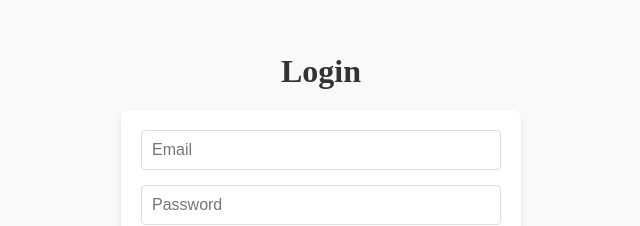
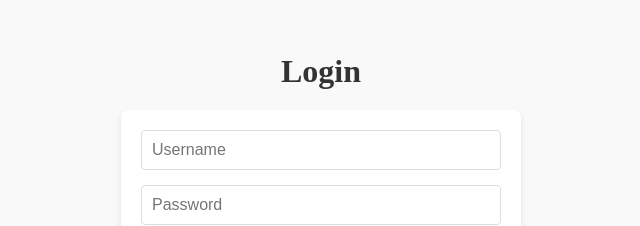
Before and after one commit to Jkloda/movie_recommendation_system, a React (Create React App) app in the folder client/: page /Login in a window 1280 px wide. Shown: the part 197-423 px from the top of the page, without its empty margins (319-959 px from the left). Built offline with nearby package versions, Linux system fonts and the light colour scheme.

Commit message:
enabled https

```diff
--- a/client/src/components/Login.js
+++ b/client/src/components/Login.js
@@ -4,26 +4,34 @@ import { loginUser } from "./LoginService";
 import "./Login.css";
 
 const Login = () => {
-  const [email, setEmail] = useState("");
+  const [username, setUsername] = useState("");
   const [password, setPassword] = useState("");
+  const [result, setResult] = useState("");
+  const [show, setShow] = useState(true);
 
   const handleSubmit = async (e) => {
     e.preventDefault();
-    await loginUser({ email, password });
+    let loginResult = await loginUser({ username, password });
+    setShow(!setShow);
+    setResult(loginResult);
   };
 
   return (
+      <>
+          <div style={{
+            display: show?"block":"none"
+          }}>
             <div className="login-container">
               <h1 className="login-title">Login</h1>
               <form className="login-form" onSubmit={handleSubmit}>
                 <div className="form-group">
                   <input
-            type="email"
+                    type="text"
                     name="email"
-            placeholder="Email"
+                    placeholder="Username"
                     id="email"
-            value={email}
-            onChange={(e) => setEmail(e.target.value)}
+                    value={username}
+                    onChange={(e) => setUsername(e.target.value)}
                     required
                     className="input-field"
                   />
@@ -59,6 +67,28 @@ const Login = () => {
                 </p>
               </footer>
             </div>
+          </div>
+          <div style={{
+            display: show?"none":"block"
+          }}
+            className="success"
+          >
+            <h3
+              style={{
+                display: "grid",
+                justifyContent: "center",
+                alignContent: "center"
+              }}
+            >{result.message}</h3>
+            <h2
+              style={{
+                display: "grid",
+                justifyContent: "center",
+                alignContent: "center"
+              }}
+            >{result.username}</h2>
+          </div>
+      </>
   );
 };
 
```
Also changed, not shown: 1 other file (tests, documents, lock files or other folders). Lines whose indentation alone changed are shown as unchanged.
